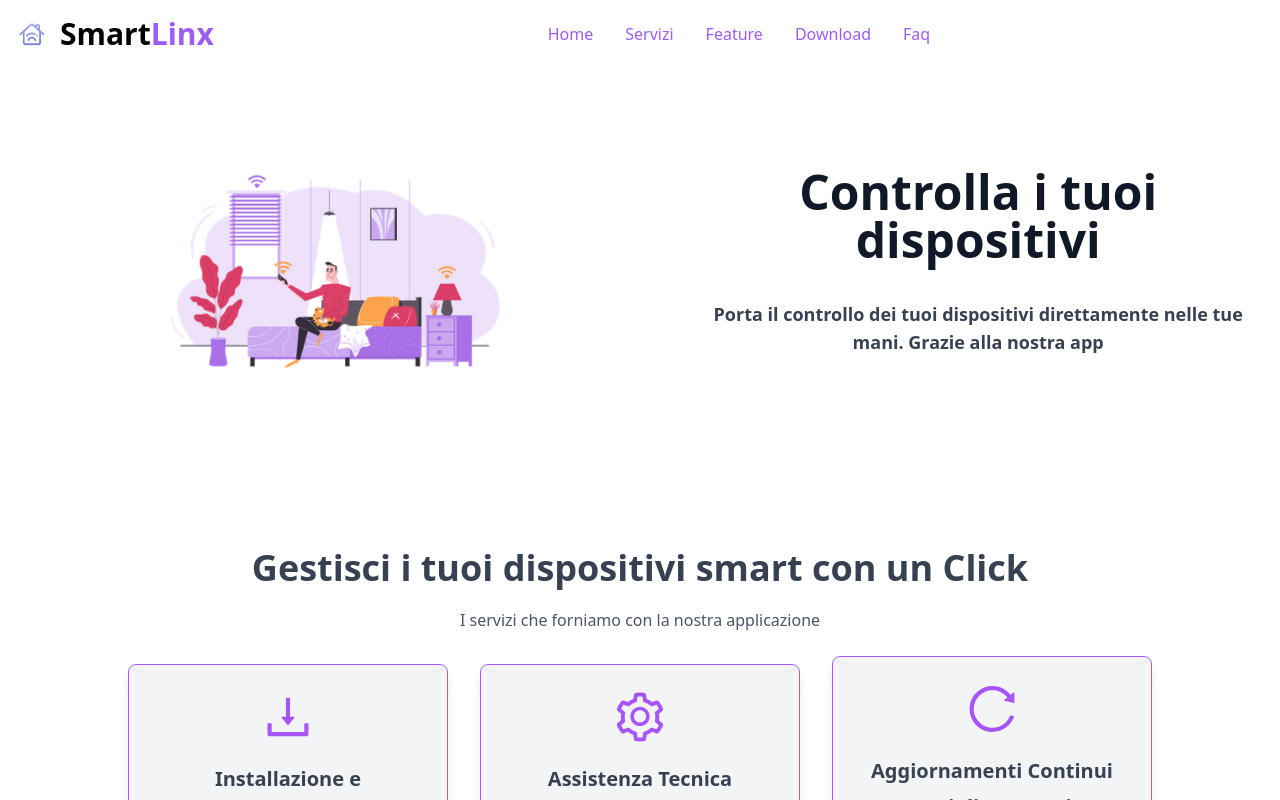
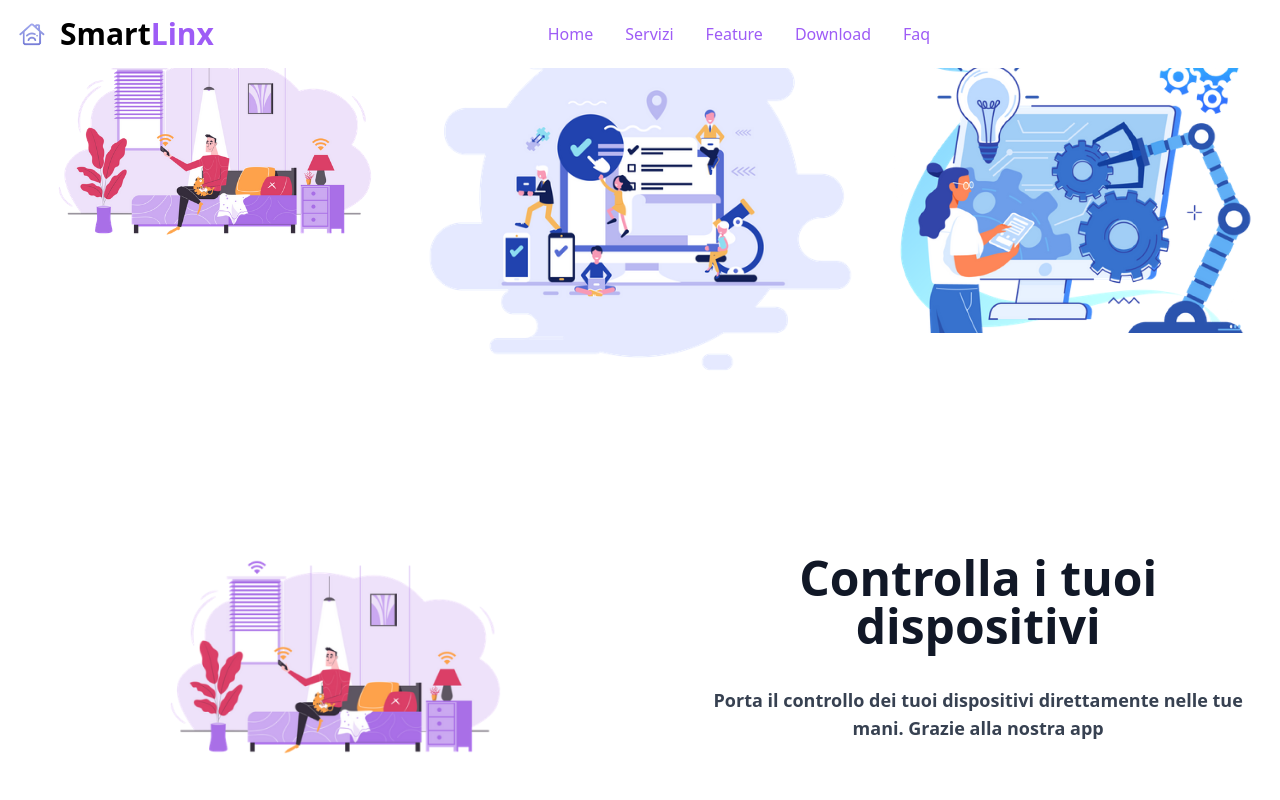
Before and after one commit to NinoZullo05/SmartLinx-website, a React (Create React App) app: page / in a window 1280 px wide. Shown: the top 800 px of the page. Built offline with nearby package versions, Linux system fonts and the light colour scheme; no server answers.

Commit message:
Trying to add Carousel for the Header

```diff
--- a/package.json
+++ b/package.json
@@ -3,10 +3,12 @@
   "version": "0.1.0",
   "private": true,
   "dependencies": {
+    "@material-tailwind/react": "^2.1.9",
     "@testing-library/jest-dom": "^5.17.0",
     "@testing-library/react": "^13.4.0",
     "@testing-library/user-event": "^13.5.0",
     "axios": "^1.6.8",
+    "flowbite-react": "^0.9.0",
     "react": "^18.2.0",
     "react-dom": "^18.2.0",
     "react-icons": "^5.0.1",
--- a/src/App.js
+++ b/src/App.js
@@ -1,17 +1,18 @@
-import React from "react";
+import React from 'react';
 
-import NavBar from "./Components/NavBar";
-import Home from "./Components/Home";
-import Servizi from "./Components/Servizi";
-import Feature from "./Components/Feature";
-import Download from "./Components/Download";
-import FAQ from "./Components/FAQ";
-import FAQGrid from "./Components/FAQGrid";
-import Footer from "./Components/Footer";
-
-function App() {
+import NavBar from './Components/NavBar';
+import Home from './Components/Home';
+import Servizi from './Components/Servizi';
+import Feature from './Components/Feature';
+import Download from './Components/Download';
+import FAQ from './Components/FAQ';
+import FAQGrid from './Components/FAQGrid';
+import Footer from './Components/Footer';
+import CarouselTest from './Components/CarouselTest';
+function App () {
   return (
     <div className="bg-white dark:bg-gray-900">
+      <CarouselTest />
       <NavBar />
       <Home />
       <Servizi />
--- /dev/null
+++ b/src/Components/CarouselTest.jsx
@@ -0,0 +1,18 @@
+import { Carousel } from "@material-tailwind/react";
+import IMG1 from '../images/1.png'
+import IMG2 from '../images/2.png'
+import IMG3 from '../images/3.png'
+export default function CarouselTest() {
+    return (
+
+
+        <>
+
+            <Carousel className="rounded-xl">
+                <img src={IMG1} alt="" className="" />
+                <img src={IMG2} alt="" className="" />
+                <img src={IMG3} alt="" className="" />
+            </Carousel>
+        </>
+    );
+}
--- a/src/Components/Footer.jsx
+++ b/src/Components/Footer.jsx
@@ -53,7 +53,7 @@ function Footer() {
     };
 
     const Http = new XMLHttpRequest();
-    const url = 'http://smartlinx.it:5055/smartlinx/apiStatus'; // con http : ERR_CERT_AUTHORITY_INVALID , con HTTP :
+    const url = 'http://smartlinx.it:5055/smartlinx/apiStatus'; // con HTTPS : ERR_CERT_AUTHORITY_INVALID , con HTTP : ERR_EMPTY_RESPONSE
     Http.open("GET", url);
     Http.send();
 
```
Also changed, not shown: 1 other file (tests, documents, lock files or other folders).
